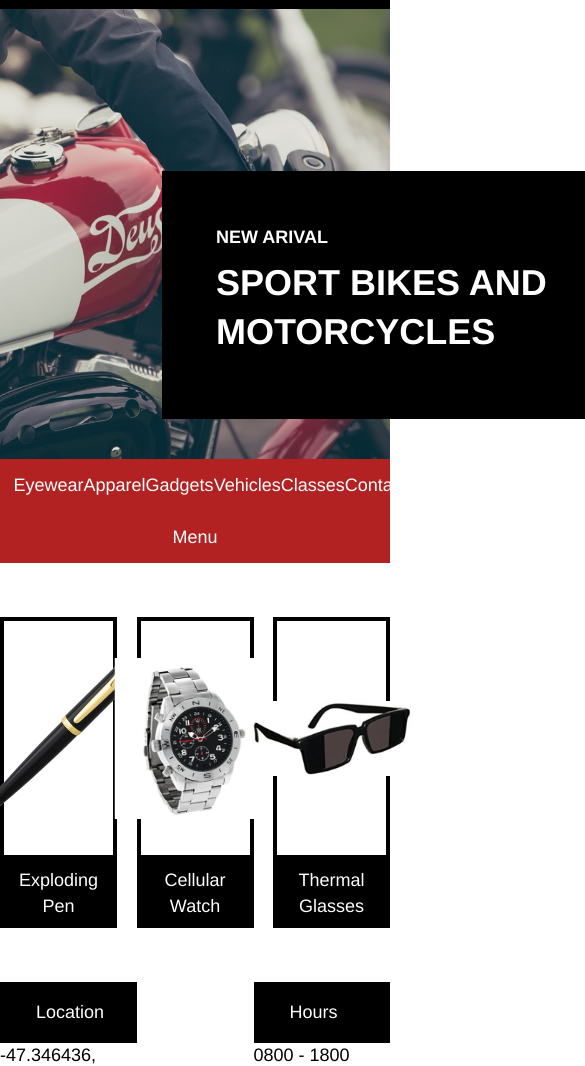
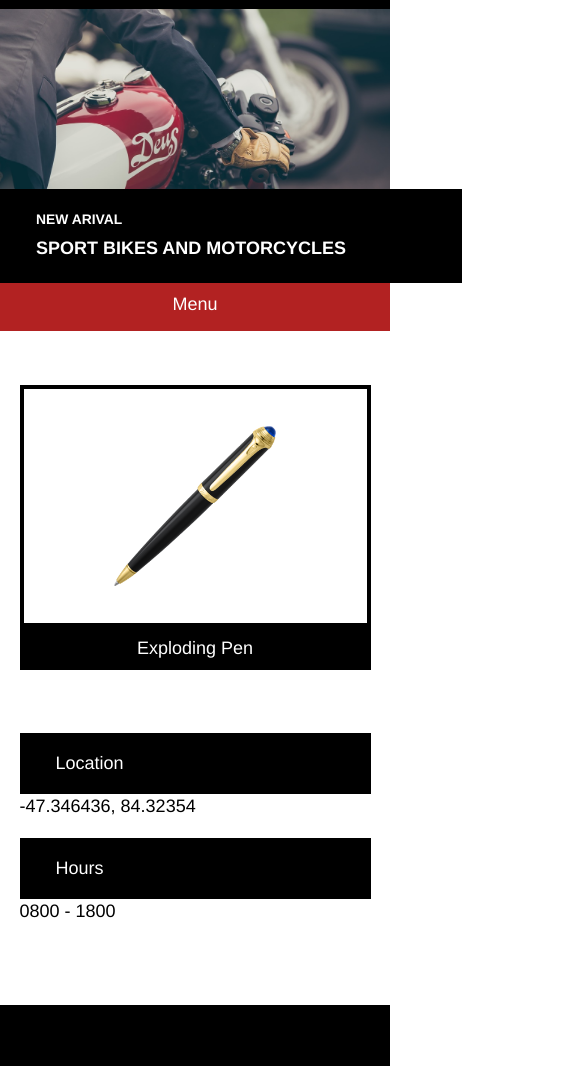
Before and after one commit to Nickopanther/SecretAgentSupply, a plain HTML site: page index.html in a window 390 px wide. Shown: the part 42-1108 px from the top of the page, 585 px wide, since content can reach past the window. Drawn offline with Linux system fonts and the light colour scheme.

Commit message:
Everything is complete.

```diff
--- a/index.html
+++ b/index.html
@@ -34,14 +34,14 @@
         <li>Classes</li>
         <li>Contact</li>
       </ul>
-      <ul class="mobile-nav-container">
+      <ul class="mobile-nav container">
         <li>Menu</li>
       </ul>
     </nav>
 
     <div class="container">
       <div class="products">
-      <div class="box">
+      <div class="box pen">
         <div class="image">
           <img src="resources/images/pen.png"
                alt="Exploding Pen" />
@@ -49,7 +49,7 @@
         <span class="productname">Exploding Pen</span>
       </div>
 
-      <div class="box">
+      <div class="box watch">
         <div class="image">
           <img src="resources/images/watch.png"
                alt="Cellular Watch" />
@@ -57,7 +57,7 @@
         <span class="productname">Cellular Watch</span>
       </div>
 
-      <div class="box">
+      <div class="box glasses">
         <div class="image">
           <img src="resources/images/glasses.png"
                alt="Thermal Glasses" />
--- a/resources/css/style.css
+++ b/resources/css/style.css
@@ -5,7 +5,6 @@ html {
 body {
   font-family: "Helvetica", sans-serif;
   line-height: 1.4em;
-  margin: 0px;
 }
 
 .company {
@@ -13,7 +12,7 @@ body {
   color: white;
 }
 
-.contaianer {
+.container {
   max-width: 960px;
   margin: 0px auto;
 }
@@ -21,7 +20,7 @@ body {
 .company .container {
   display: flex;
   align-items: center;
-  padding: 12px 0px 12px 0.5em;
+  padding: .66rem 0 .66rem 0.5rem;
 }
 
 .company img {
@@ -53,8 +52,7 @@ body {
   width: 20rem;
   position: relative;
   top: 9rem;
-  left: 9rem;
-  padding: 3rem;
+  padding: 2rem 3rem;
 
 }
 
@@ -80,6 +78,10 @@ nav ul {
   justify-content: space-around;
   padding: 0.75rem;
   list-style-type: none;
+}
+
+.mobile-nav {
+  display: none;
 }
 
 .products, .business-info {
@@ -131,3 +133,64 @@ footer {
   margin-top: 4rem;
   padding: 5rem;
 }
+
+
+@media only screen and (max-width: 1024px) {
+  nav ul {
+    display: none;
+  }
+
+  .mobile-nav {
+    display: block;
+    text-align: center;
+  }
+
+  .box {
+    width: 47%;
+  }
+  .box.glasses {
+    display: none;
+  }
+}
+
+@media only screen and (max-width: 470px) {
+  .background {
+    height: 15rem;
+  }
+
+  .headline {
+    width: 100%;
+    padding: 1rem 2rem;
+    top: 10rem;
+  }
+
+  .headline h4 {
+    font-size: 0.77rem;
+  }
+
+  .headline h1 {
+    font-size: 1rem;
+  }
+
+  .products,
+  .business-info {
+    flex-wrap: wrap;
+  }
+
+  .box {
+    width: 90%;
+    margin: auto;
+  }
+
+  .box.watch {
+    display: none;
+  }
+
+  .info {
+    width: 90%;
+    margin: 0.5rem auto;
+  }
+  footer p {
+    text-align: center;
+  }
+}
```
